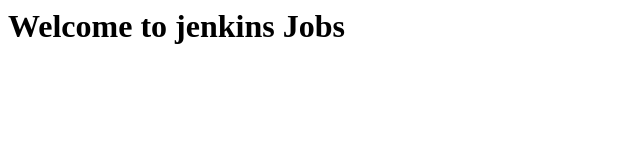
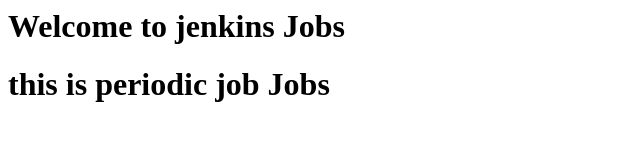
Before and after one commit to lkamble68/webserver-test, a plain HTML site: page index.html in a window 1280 px wide. Shown: the whole page, without its empty margins (0-640 px from the left). Drawn offline with Linux system fonts and the light colour scheme.

Commit message:
Update index.html

```diff
--- a/index.html
+++ b/index.html
@@ -1 +1,2 @@
 <h1> Welcome to jenkins Jobs</h1>
+<h1> this is periodic job Jobs</h1>
```
